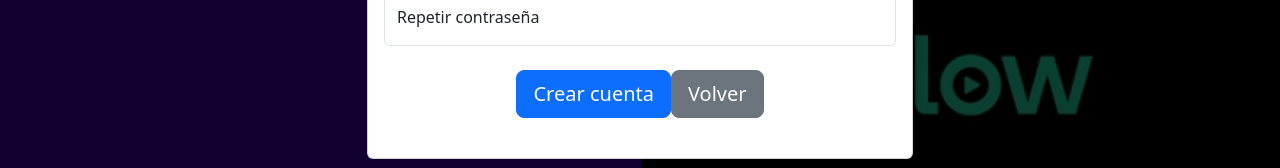
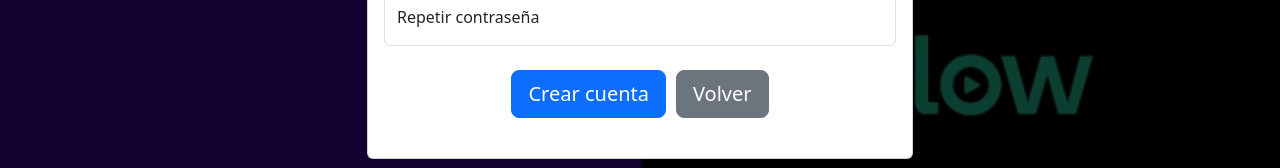
Before and after one commit to simoncherry9/login, an Angular app: page /registrar-usuario in a window 1280 px wide. Shown: the part 484-652 px from the top of the page. Built offline with nearby package versions, Linux system fonts and the light colour scheme.

Commit message:
Cambios esteticos

```diff
--- a/src/app/components/recuperar-password/recuperar-password.component.html
+++ b/src/app/components/recuperar-password/recuperar-password.component.html
@@ -10,7 +10,7 @@
                             <input type="email" class="form-control" id="floatingInput" placeholder="name@example.com">
                             <label for="floatingInput">Correo electrónico</label>
                         </div>
-                        <button class="btn btn-primary mt-4 btn-lg mb-4">Enviar correo</button>
+                        <button class="btn btn-primary mt-4 btn-lg mb-4"  style="margin-right: 10px;">Enviar correo</button>
                         <button class="btn btn-secondary mt-4 btn-lg mb-4" routerLink="login" >Volver</button>
                     </form>
                 </div>
--- a/src/app/components/registrar-usuario/registrar-usuario.component.html
+++ b/src/app/components/registrar-usuario/registrar-usuario.component.html
@@ -18,7 +18,7 @@
                             <input type="password" class="form-control" id="floatingPassword" placeholder="Password">
                             <label for="floatingPassword">Repetir contraseña</label>
                         </div>
-                        <button class="btn btn-primary mt-4 btn-lg mb-4">Crear cuenta</button>
+                        <button class="btn btn-primary mt-4 btn-lg mb-4"  style="margin-right: 10px;">Crear cuenta</button>
                         <button class="btn btn-secondary mt-4 btn-lg mb-4" routerLink="login" >Volver</button>
                     </form>
                 </div>
```
